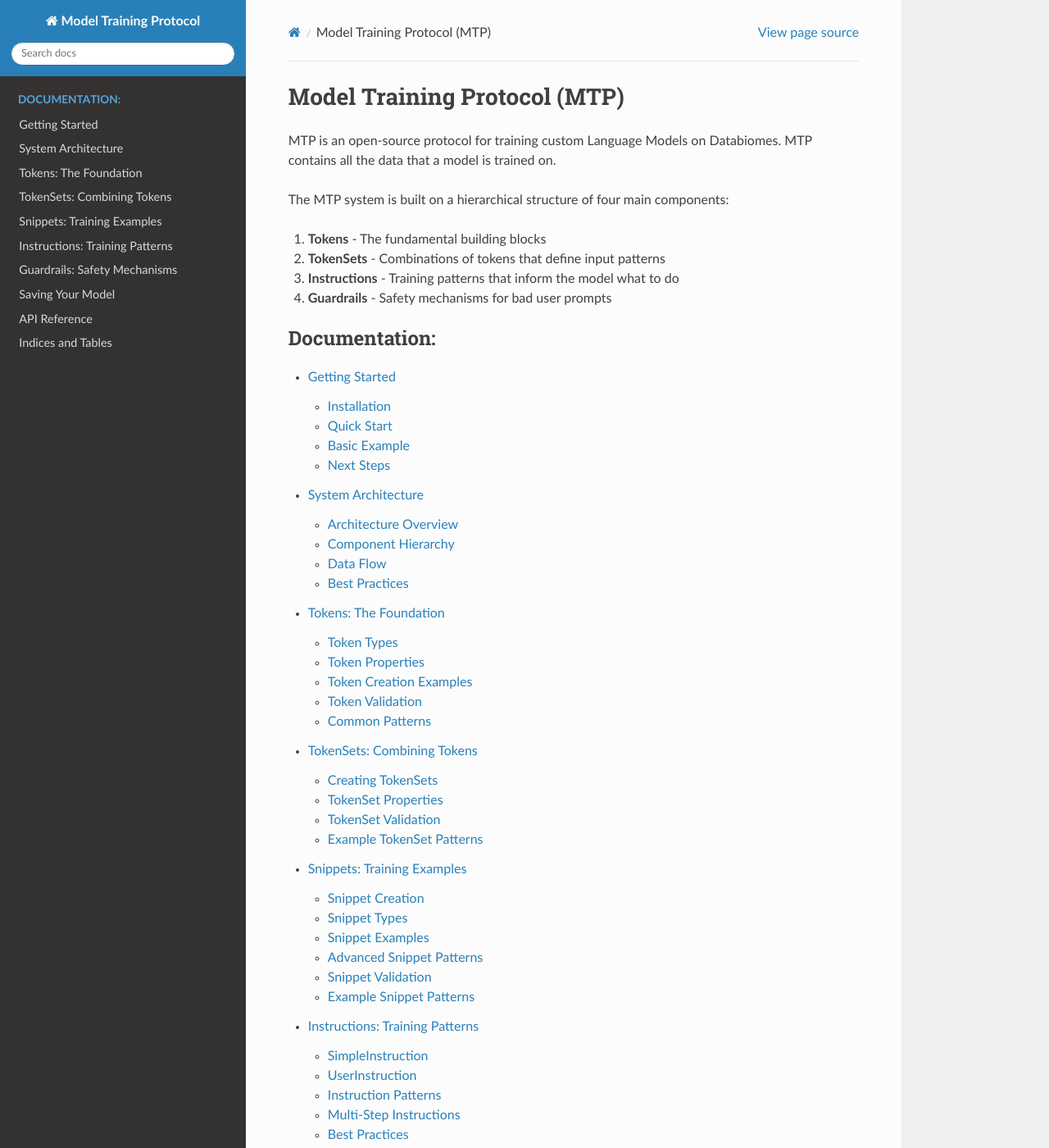
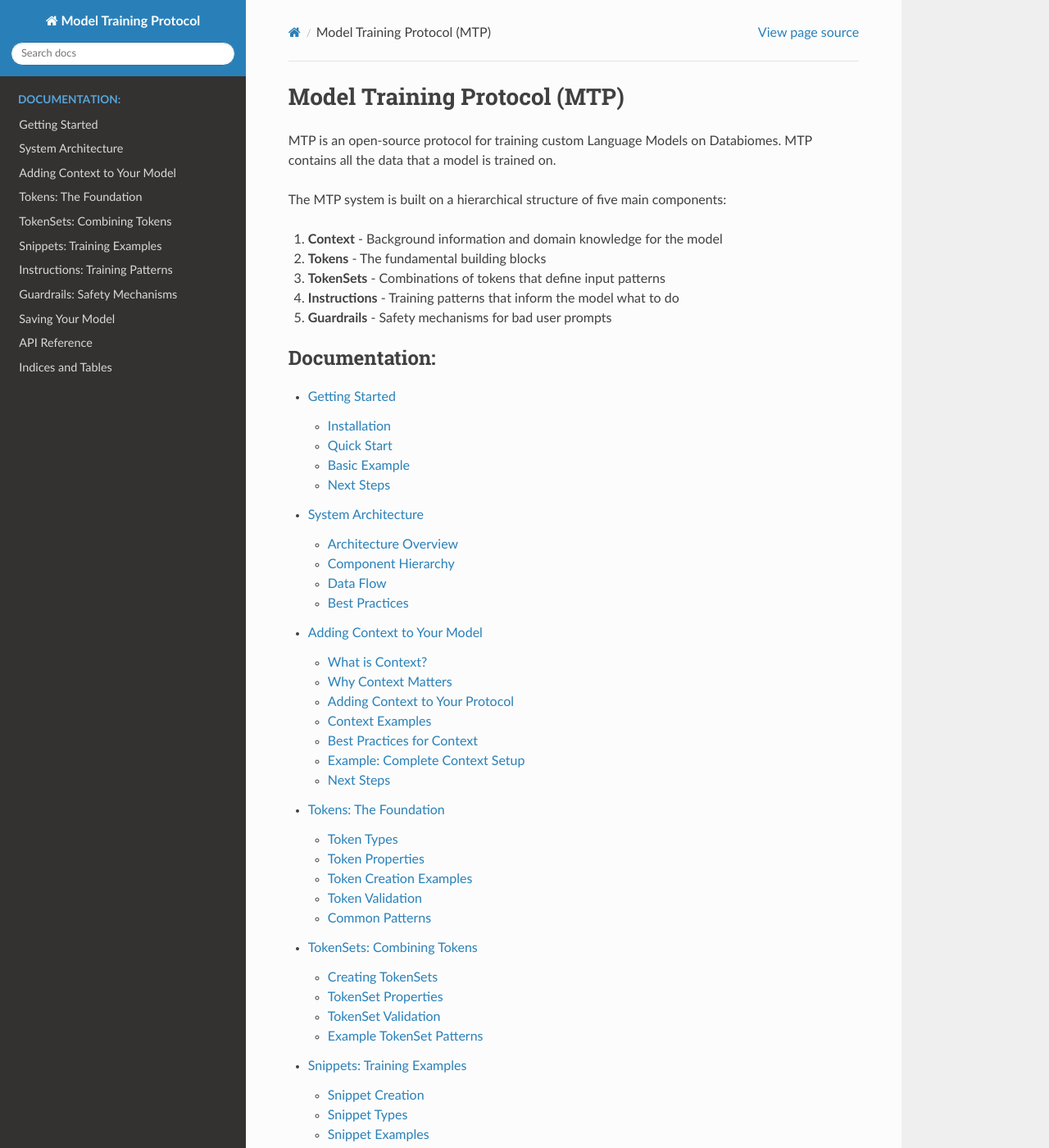
Before and after one commit to databiomes/modeltrainprotocol, a Sphinx documentation site: the page built from docs/source/index.rst, in a window 1280 px wide and 1400 px high. Shown: the whole window at 82% size. Built offline with Sphinx 7.4.7 and the Read the Docs theme 3.1.0, drawn with Linux system fonts in a browser that asks for light colours.

Commit message:
Add context pages into documentation

```diff
--- /dev/null
+++ b/docs/source/context.rst
@@ -0,0 +1,118 @@
+Adding Context to Your Model
+============================
+
+Context is the foundational layer of the Model Training Protocol (MTP) system. It provides the background information and domain knowledge that helps the model understand the training data and respond appropriately in the intended context.
+
+What is Context?
+----------------
+
+Context in MTP refers to the background information, domain knowledge, and setting that establishes the foundation for all training data. It helps the model understand:
+
+- The domain or subject area (e.g., "medical diagnosis", "creative writing", "customer service")
+- The setting or environment (e.g., "Alice in Wonderland", "modern office", "medieval fantasy")
+- Key concepts and terminology specific to the domain
+- The tone and style expected in responses
+- Any constraints or guidelines for the model's behavior
+
+Why Context Matters
+-------------------
+
+Context serves several critical functions:
+
+1. **Domain Understanding**: Provides the model with essential background knowledge about the subject matter
+2. **Consistency**: Ensures all training examples are interpreted within the same conceptual framework
+3. **Appropriate Responses**: Helps the model generate responses that are contextually appropriate
+4. **Reduced Ambiguity**: Clarifies ambiguous terms and concepts that might have different meanings in different contexts
+
+Adding Context to Your Protocol
+-------------------------------
+
+Context is added to your protocol using the ``add_context()`` method. You can add multiple context lines to provide comprehensive background information.
+
+Basic Usage
+~~~~~~~~~~~
+
+.. code-block:: python
+
+   import model_train_protocol as mtp
+
+   # Initialize the protocol
+   protocol = mtp.Protocol(name="my_model", instruction_sample_lines=3)
+
+   # Add context lines
+   protocol.add_context("The Cheshire Cat is a fictional character from Lewis Carroll's 'Alice's Adventures in Wonderland'.")
+   protocol.add_context("The Cheshire Cat is known for its distinctive mischievous grin and its ability to disappear and reappear at will.")
+   protocol.add_context("The Cat often speaks in riddles and philosophical musings, adding a whimsical and enigmatic element to the story.")
+
+Context Examples
+----------------
+
+Storytelling Context
+~~~~~~~~~~~~~~~~~~~~
+
+.. code-block:: python
+
+   # Fantasy storytelling context
+   protocol.add_context("This is a medieval fantasy world with magic, dragons, and heroic quests.")
+   protocol.add_context("The story follows a young mage learning to control their powers.")
+   protocol.add_context("Magic is governed by ancient laws and requires both knowledge and willpower.")
+
+Educational Context
+~~~~~~~~~~~~~~~~~~~
+
+.. code-block:: python
+
+   # Educational tutoring context
+   protocol.add_context("You are a patient and encouraging math tutor for middle school students.")
+   protocol.add_context("Explain concepts clearly using simple language and relatable examples.")
+   protocol.add_context("Always show your work step-by-step and encourage questions.")
+
+Customer Service Context
+~~~~~~~~~~~~~~~~~~~~~~~~
+
+.. code-block:: python
+
+   # Customer service context
+   protocol.add_context("You are a helpful customer service representative for a tech company.")
+   protocol.add_context("Always be polite, professional, and solution-oriented.")
+   protocol.add_context("If you cannot solve a problem, escalate to a specialist.")
+
+Best Practices for Context
+--------------------------
+
+1. **Be Specific**: Provide clear, specific information about the domain and setting
+2. **Be Comprehensive**: Include all relevant background information the model needs
+3. **Be Consistent**: Ensure all context lines work together to create a coherent framework
+4. **Consider Your Audience**: Tailor the context to the intended use case and user base
+5. **More Is Better**: The more context you provide, the better your model will perform.
+
+Example: Complete Context Setup
+-------------------------------
+
+Here's a complete example of setting up context for a creative writing assistant:
+
+.. code-block:: python
+
+   import model_train_protocol as mtp
+
+   # Initialize the protocol
+   protocol = mtp.Protocol(name="creative_writing_assistant", instruction_sample_lines=3)
+
+   # Add comprehensive context
+   protocol.add_context("You are a creative writing assistant specializing in fantasy and science fiction.")
+   protocol.add_context("Your role is to help writers develop compelling characters, engaging plots, and immersive worlds.")
+   protocol.add_context("You provide constructive feedback, creative suggestions, and writing techniques.")
+   protocol.add_context("You encourage experimentation while maintaining narrative coherence and reader engagement.")
+   protocol.add_context("Your responses should be inspiring, detailed, and actionable for writers of all skill levels.")
+
+   # Now you can proceed with defining tokens, tokensets, and instructions
+   # that all work within this creative writing context
+
+Next Steps
+----------
+
+After establishing your context, you can proceed to:
+
+- :doc:`tokens` - Define the fundamental building blocks within your context
+- :doc:`tokensets` - Create meaningful patterns that fit your domain
+- :doc:`instructions` - Teach the model how to respond appropriately in your context
--- a/docs/source/getting_started.rst
+++ b/docs/source/getting_started.rst
@@ -97,6 +97,7 @@ Next Steps
 Now that you have the basics, explore the following sections:
 
 - :doc:`system_architecture` - Understand the overall system design
+- :doc:`context` - Learn how to add background information and domain knowledge
 - :doc:`tokens` - Learn about the fundamental building blocks
 - :doc:`tokensets` - Combine tokens into meaningful patterns
 - :doc:`instructions` - Create training patterns for your model
--- a/docs/source/index.rst
+++ b/docs/source/index.rst
@@ -3,12 +3,13 @@ Model Training Protocol (MTP)
 
 MTP is an open-source protocol for training custom Language Models on Databiomes. MTP contains all the data that a model is trained on.
 
-The MTP system is built on a hierarchical structure of four main components:
+The MTP system is built on a hierarchical structure of five main components:
 
-1. **Tokens** - The fundamental building blocks
-2. **TokenSets** - Combinations of tokens that define input patterns
-3. **Instructions** - Training patterns that inform the model what to do
-4. **Guardrails** - Safety mechanisms for bad user prompts
+1. **Context** - Background information and domain knowledge for the model
+2. **Tokens** - The fundamental building blocks
+3. **TokenSets** - Combinations of tokens that define input patterns
+4. **Instructions** - Training patterns that inform the model what to do
+5. **Guardrails** - Safety mechanisms for bad user prompts
 
 .. toctree::
    :maxdepth: 2
@@ -16,6 +17,7 @@ The MTP system is built on a hierarchical structure of four main components:
 
    getting_started
    system_architecture
+   context
    tokens
    tokensets
    snippets
--- a/docs/source/system_architecture.rst
+++ b/docs/source/system_architecture.rst
@@ -1,20 +1,30 @@
 System Architecture
 ====================
 
-The MTP system is built on a hierarchical structure of four main components that work together to create comprehensive training protocols for language models.
+The MTP system is built on a hierarchical structure of five main components that work together to create comprehensive training protocols for language models.
 
 Architecture Overview
 ---------------------
 
-The four core components are:
+The five core components are:
 
-1. **Tokens** - The fundamental building blocks
-2. **TokenSets** - Combinations of tokens that define input patterns
-3. **Instructions** - Training patterns that inform the model what to do
-4. **Guardrails** - Safety mechanisms for bad user prompts
+1. **Context** - Background information and domain knowledge for the model
+2. **Tokens** - The fundamental building blocks
+3. **TokenSets** - Combinations of tokens that define input patterns
+4. **Instructions** - Training patterns that inform the model what to do
+5. **Guardrails** - Safety mechanisms for bad user prompts
 
 Component Hierarchy
 -------------------
+
+Context
+~~~~~~~
+
+Context provides the foundational background information and domain knowledge that the model needs to understand the training data and respond appropriately.
+
+- Context establishes the domain, setting, and background information
+- It helps the model understand the context in which tokens, instructions, and responses should be interpreted
+- Context is added to the protocol using the ``add_context()`` method
 
 Tokens
 ~~~~~~
@@ -50,16 +60,18 @@ Guardrails provide safety mechanisms for user interactions by defining what cons
 Data Flow
 ---------
 
-1. **Token Creation**: Define the basic building blocks
-2. **TokenSet Assembly**: Combine tokens into meaningful patterns
-3. **Snippet Generation**: Create training examples from TokenSets
-4. **Instruction Definition**: Specify how the model should respond to TokenSet patterns
-5. **Guardrail Application**: Add safety mechanisms
+1. **Context Establishment**: Add background information and domain knowledge
+2. **Token Creation**: Define the basic building blocks
+3. **TokenSet Assembly**: Combine tokens into meaningful patterns
+4. **Snippet Generation**: Create training examples from TokenSets
+5. **Instruction Definition**: Specify how the model should respond to TokenSet patterns
+6. **Guardrail Application**: Add safety mechanisms
 
 Best Practices
 --------------
 
 - Start with a clear understanding of your model's purpose
+- Establish comprehensive context to provide domain knowledge and background information
 - Define tokens that represent the core concepts in your domain
 - Create TokenSets that capture meaningful input patterns
 - Use instructions to teach the model appropriate responses
```
